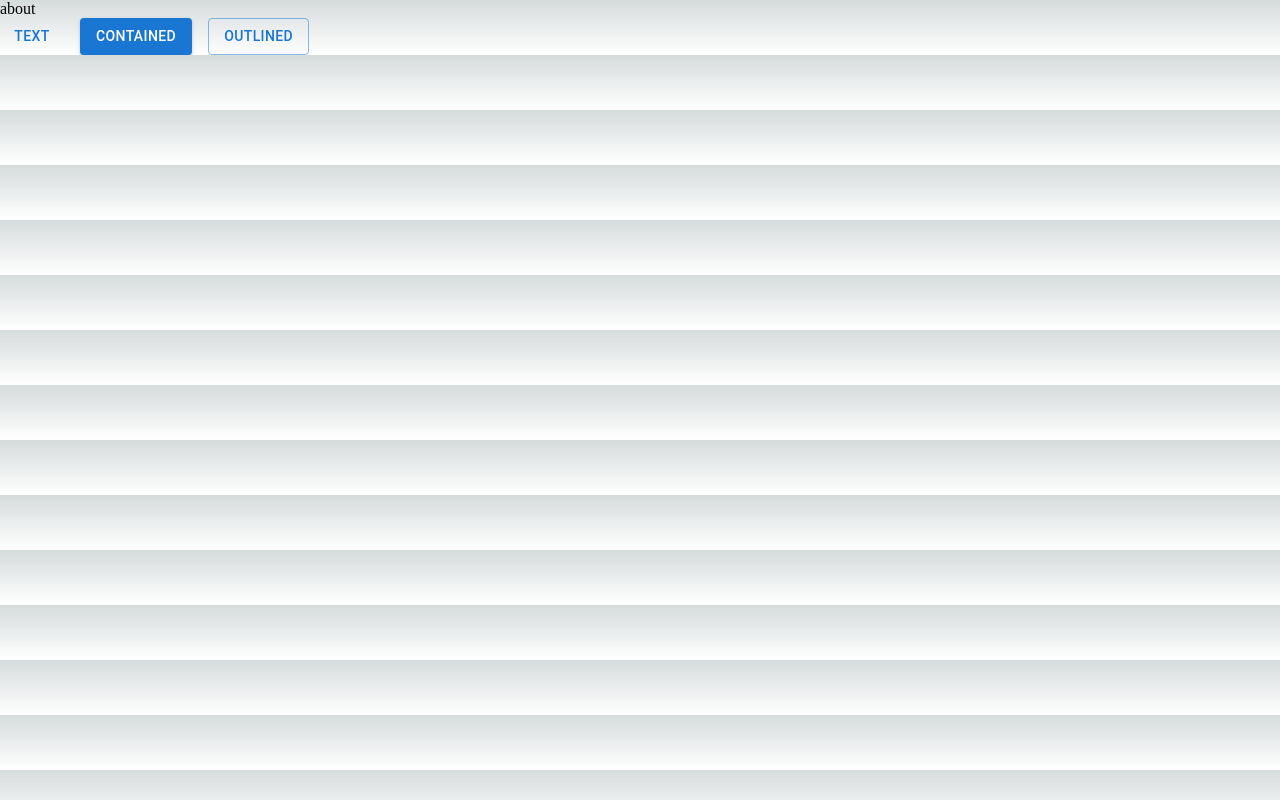
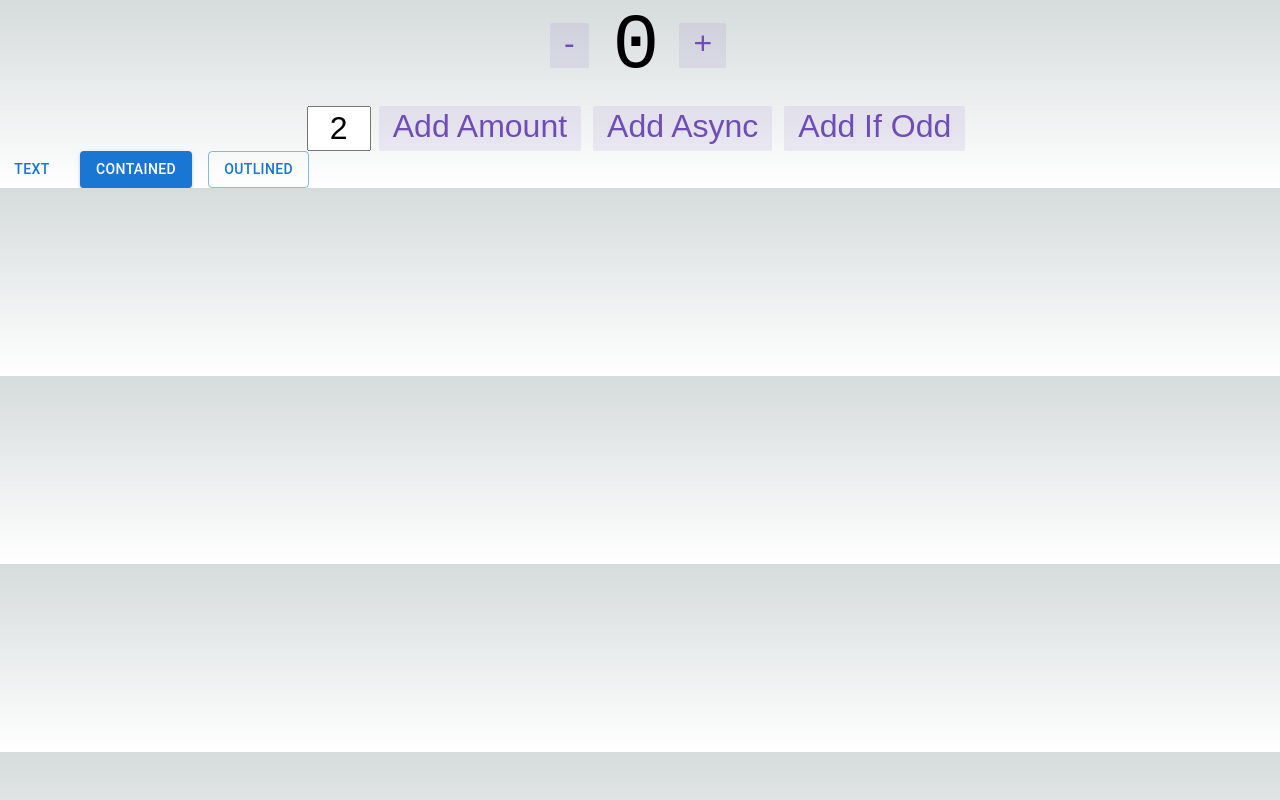
Before and after one commit to ilia-io/movie-portal, a Next.js app: page /about in a window 1280 px wide. Built offline with nearby package versions, Linux system fonts and the light colour scheme.

Commit message:
add redux

```diff
--- a/src/pages/_app.tsx
+++ b/src/pages/_app.tsx
@@ -1,6 +1,12 @@
-import '@/styles/globals.css'
-import type { AppProps } from 'next/app'
+import store from '@/store/store';
+import '@/styles/globals.css';
+import type { AppProps } from 'next/app';
+import { Provider } from 'react-redux';
 
 export default function App({ Component, pageProps }: AppProps) {
-  return <Component {...pageProps} />
+  return (
+    <Provider store={store}>
+      <Component {...pageProps} />
+    </Provider>
+  );
 }
--- a/src/pages/about.tsx
+++ b/src/pages/about.tsx
@@ -1,13 +1,14 @@
 import React from 'react';
 import Stack from '@mui/material/Stack';
 import Button from '@mui/material/Button';
+import Counter from '@/store/slices/Counter/Counter';
 
 type Props = {};
 
 const about = (props: Props) => {
   return (
     <div>
-      about
+      <Counter />
       <Stack spacing={2} direction="row">
         <Button variant="text">Text</Button>
         <Button variant="contained">Contained</Button>
--- /dev/null
+++ b/src/pages/api/counter.ts
@@ -0,0 +1,12 @@
+import type { NextApiHandler } from 'next';
+
+const countHandler: NextApiHandler = async (request, response) => {
+  const { amount = 1 } = request.body;
+
+  // simulate IO latency
+  await new Promise((resolve) => setTimeout(resolve, 1000));
+
+  response.json({ data: amount });
+};
+
+export default countHandler;
--- /dev/null
+++ b/src/store/hooks.ts
@@ -0,0 +1,48 @@
+import type { ChangeEvent } from 'react';
+import { useEffect, useRef } from 'react';
+import { TypedUseSelectorHook, useDispatch, useSelector } from 'react-redux';
+
+import type { AppDispatch, AppState } from './store';
+
+export const useForm =
+  <TContent>(defaultValues: TContent) =>
+  (handler: (content: TContent) => void) =>
+  async (event: ChangeEvent<HTMLFormElement>) => {
+    event.preventDefault();
+    event.persist();
+
+    const form = event.target as HTMLFormElement;
+    const elements = Array.from(form.elements) as HTMLInputElement[];
+    const data = elements
+      .filter((element) => element.hasAttribute('name'))
+      .reduce(
+        (object, element) => ({
+          ...object,
+          [`${element.getAttribute('name')}`]: element.value,
+        }),
+        defaultValues
+      );
+    await handler(data);
+    form.reset();
+  };
+
+// https://overreacted.io/making-setinterval-declarative-with-react-hooks/
+export const useInterval = (callback: Function, delay: number) => {
+  const savedCallback = useRef<Function>();
+  useEffect(() => {
+    savedCallback.current = callback;
+  }, [callback]);
+  useEffect(() => {
+    const handler = (...args: any) => savedCallback.current?.(...args);
+
+    if (delay !== null) {
+      const id = setInterval(handler, delay);
+      return () => clearInterval(id);
+    }
+  }, [delay]);
+};
+
+// Use throughout your app instead of plain `useDispatch` and `useSelector`
+export const useAppDispatch = () => useDispatch<AppDispatch>();
+
+export const useAppSelector: TypedUseSelectorHook<AppState> = useSelector;
--- /dev/null
+++ b/src/store/slices/Counter/Counter.module.css
@@ -0,0 +1,79 @@
+.row {
+  display: flex;
+  align-items: center;
+  justify-content: center;
+}
+
+.row > button {
+  margin-left: 4px;
+  margin-right: 8px;
+}
+
+.row:not(:last-child) {
+  margin-bottom: 16px;
+}
+
+.value {
+  font-size: 78px;
+  padding-left: 16px;
+  padding-right: 16px;
+  margin-top: 2px;
+  font-family: 'Courier New', Courier, monospace;
+}
+
+.button {
+  appearance: none;
+  background: none;
+  font-size: 32px;
+  padding-left: 12px;
+  padding-right: 12px;
+  outline: none;
+  border: 2px solid transparent;
+  color: rgb(112, 76, 182);
+  padding-bottom: 4px;
+  cursor: pointer;
+  background-color: rgba(112, 76, 182, 0.1);
+  border-radius: 2px;
+  transition: all 0.15s;
+}
+
+.textbox {
+  font-size: 32px;
+  padding: 2px;
+  width: 64px;
+  text-align: center;
+  margin-right: 4px;
+}
+
+.button:hover,
+.button:focus {
+  border: 2px solid rgba(112, 76, 182, 0.4);
+}
+
+.button:active {
+  background-color: rgba(112, 76, 182, 0.2);
+}
+
+.asyncButton {
+  composes: button;
+  position: relative;
+}
+
+.asyncButton:after {
+  content: '';
+  background-color: rgba(112, 76, 182, 0.15);
+  display: block;
+  position: absolute;
+  width: 100%;
+  height: 100%;
+  left: 0;
+  top: 0;
+  opacity: 0;
+  transition: width 1s linear, opacity 0.5s ease 1s;
+}
+
+.asyncButton:active:after {
+  width: 0%;
+  opacity: 1;
+  transition: 0s;
+}
--- /dev/null
+++ b/src/store/slices/Counter/Counter.tsx
@@ -0,0 +1,70 @@
+import { useState } from 'react';
+
+import { useAppSelector, useAppDispatch } from '../../hooks';
+import {
+  decrement,
+  increment,
+  incrementByAmount,
+  incrementAsync,
+  incrementIfOdd,
+  selectCount,
+} from './counterSlice';
+import styles from './Counter.module.css';
+
+function Counter() {
+  const dispatch = useAppDispatch();
+  const count = useAppSelector(selectCount);
+  const [incrementAmount, setIncrementAmount] = useState('2');
+
+  const incrementValue = Number(incrementAmount) || 0;
+
+  return (
+    <div>
+      <div className={styles.row}>
+        <button
+          className={styles.button}
+          aria-label="Decrement value"
+          onClick={() => dispatch(decrement())}
+        >
+          -
+        </button>
+        <span className={styles.value}>{count}</span>
+        <button
+          className={styles.button}
+          aria-label="Increment value"
+          onClick={() => dispatch(increment())}
+        >
+          +
+        </button>
+      </div>
+      <div className={styles.row}>
+        <input
+          className={styles.textbox}
+          aria-label="Set increment amount"
+          value={incrementAmount}
+          onChange={(e) => setIncrementAmount(e.target.value)}
+        />
+        <button
+          className={styles.button}
+          onClick={() => dispatch(incrementByAmount(incrementValue))}
+        >
+          Add Amount
+        </button>
+        <button
+          className={styles.asyncButton}
+          onClick={() => dispatch(incrementAsync(incrementValue))}
+        >
+          Add Async
+        </button>
+        <button
+          className={styles.button}
+          onClick={() => dispatch(incrementIfOdd(incrementValue))}
+        >
+          Add If Odd
+        </button>
+      </div>
+    </div>
+  );
+}
+
+export default Counter;
--- /dev/null
+++ b/src/store/slices/Counter/CounterAPI.ts
@@ -0,0 +1,12 @@
+export async function fetchCount(amount = 1): Promise<{ data: number }> {
+  const response = await fetch('/api/counter', {
+    method: 'POST',
+    headers: {
+      'Content-Type': 'application/json',
+    },
+    body: JSON.stringify({ amount }),
+  });
+  const result = await response.json();
+
+  return result;
+}
--- /dev/null
+++ b/src/store/slices/Counter/counterSlice.ts
@@ -0,0 +1,82 @@
+import { createAsyncThunk, createSlice, PayloadAction } from '@reduxjs/toolkit';
+
+import { AppState, AppThunk } from '../../store';
+import { fetchCount } from './CounterAPI';
+
+export interface CounterState {
+  value: number;
+  status: 'idle' | 'loading' | 'failed';
+}
+
+const initialState: CounterState = {
+  value: 0,
+  status: 'idle',
+};
+
+// The function below is called a thunk and allows us to perform async logic. It
+// can be dispatched like a regular action: `dispatch(incrementAsync(10))`. This
+// will call the thunk with the `dispatch` function as the first argument. Async
+// code can then be executed and other actions can be dispatched. Thunks are
+// typically used to make async requests.
+export const incrementAsync = createAsyncThunk(
+  'counter/fetchCount',
+  async (amount: number) => {
+    const response = await fetchCount(amount);
+    // The value we return becomes the `fulfilled` action payload
+    return response.data;
+  }
+);
+
+export const counterSlice = createSlice({
+  name: 'counter',
+  initialState,
+  // The `reducers` field lets us define reducers and generate associated actions
+  reducers: {
+    increment: (state) => {
+      // Redux Toolkit allows us to write "mutating" logic in reducers. It
+      // doesn't actually mutate the state because it uses the Immer library,
+      // which detects changes to a "draft state" and produces a brand new
+      // immutable state based off those changes
+      state.value += 1;
+    },
+    decrement: (state) => {
+      state.value -= 1;
+    },
+    // Use the PayloadAction type to declare the contents of `action.payload`
+    incrementByAmount: (state, action: PayloadAction<number>) => {
+      state.value += action.payload;
+    },
+  },
+  // The `extraReducers` field lets the slice handle actions defined elsewhere,
+  // including actions generated by createAsyncThunk or in other slices.
+  extraReducers: (builder) => {
+    builder
+      .addCase(incrementAsync.pending, (state) => {
+        state.status = 'loading';
+      })
+      .addCase(incrementAsync.fulfilled, (state, action) => {
+        state.status = 'idle';
+        state.value += action.payload;
+      });
+  },
+});
+
+export const { increment, decrement, incrementByAmount } = counterSlice.actions;
+
+// The function below is called a selector and allows us to select a value from
+// the state. Selectors can also be defined inline where they're used instead of
+// in the slice file. For example: `useSelector((state: RootState) => state.counter.value)`
+export const selectCount = (state: AppState) => state.counter.value;
+
+// We can also write thunks by hand, which may contain both sync and async logic.
+// Here's an example of conditionally dispatching actions based on current state.
+export const incrementIfOdd =
+  (amount: number): AppThunk =>
+  (dispatch, getState) => {
+    const currentValue = selectCount(getState());
+    if (currentValue % 2 === 1) {
+      dispatch(incrementByAmount(amount));
+    }
+  };
+
+export default counterSlice.reducer;
--- /dev/null
+++ b/src/store/store.ts
@@ -0,0 +1,24 @@
+import { configureStore, ThunkAction, Action } from '@reduxjs/toolkit';
+
+import counterReducer from './slices/Counter/counterSlice';
+
+export function makeStore() {
+  return configureStore({
+    reducer: { counter: counterReducer },
+  });
+}
+
+const store = makeStore();
+
+export type AppState = ReturnType<typeof store.getState>;
+
+export type AppDispatch = typeof store.dispatch;
+
+export type AppThunk<ReturnType = void> = ThunkAction<
+  ReturnType,
+  AppState,
+  unknown,
+  Action<string>
+>;
+
+export default store;
```
Also changed, not shown: package.json (+10 -0 lines), 2 other files (tests, documents, lock files or other folders).
